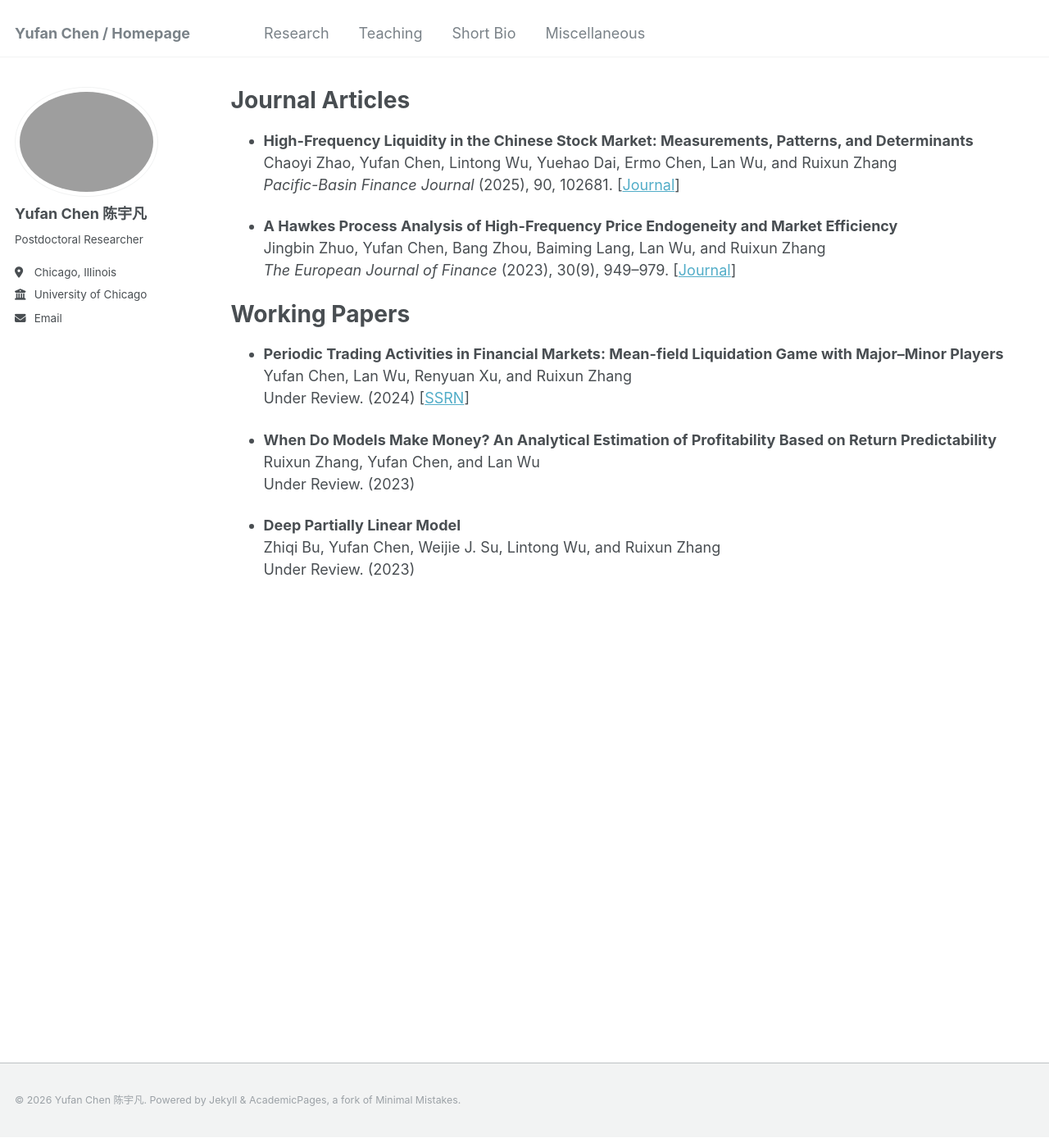
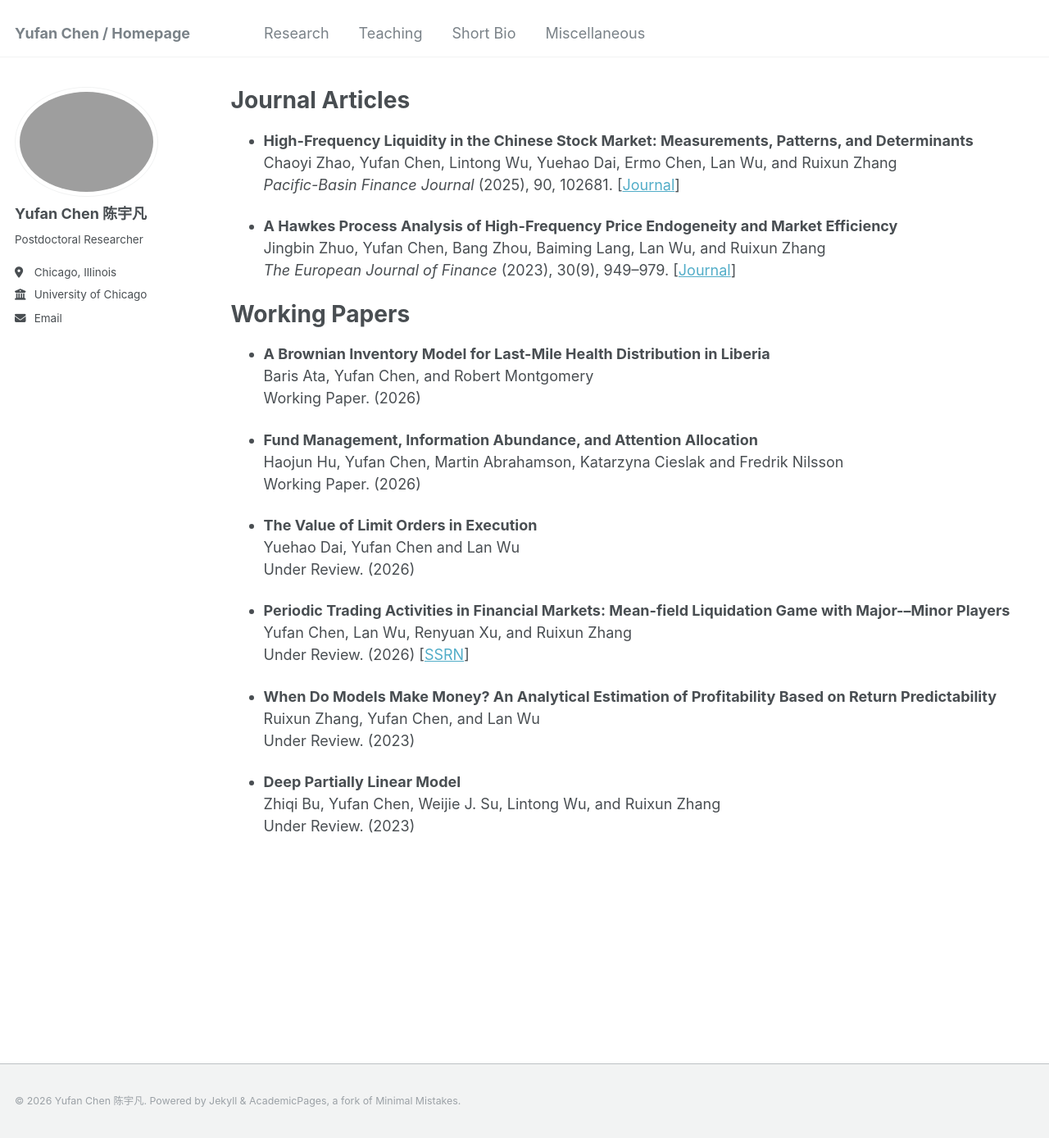
Before and after one commit to YuwanIvan/yuwanivan.github.io, a Jekyll site: the page built from _pages/research.md, in a window 1280 px wide and 1388 px high. Shown: the whole window at 82% size. Built offline with Jekyll 4.4.1, drawn with Linux system fonts in a browser that asks for light colours.

Commit message:
Update research.md

```diff
--- a/_pages/research.md
+++ b/_pages/research.md
@@ -19,9 +19,22 @@ Jingbin Zhuo, Yufan Chen, Bang Zhou, Baiming Lang, Lan Wu, and Ruixun Zhang <br>
 
 Working Papers
 ==========================
-* **Periodic Trading Activities in Financial Markets: Mean-field Liquidation Game with Major–Minor Players** <br>
+
+* **A Brownian Inventory Model for Last-Mile Health Distribution in Liberia** <br>
+Baris Ata, Yufan Chen, and Robert Montgomery <br>
+Working Paper. (2026)
+
+* **Fund Management, Information Abundance, and Attention Allocation** <br>
+Haojun Hu, Yufan Chen, Martin Abrahamson, Katarzyna Cieslak and Fredrik Nilsson <br>
+Working Paper. (2026)
+
+* **The Value of Limit Orders in Execution** <br>
+Yuehao Dai, Yufan Chen and Lan Wu <br>
+Under Review. (2026)
+
+* **Periodic Trading Activities in Financial Markets: Mean-field Liquidation Game with Major-–Minor Players** <br>
 Yufan Chen, Lan Wu, Renyuan Xu, and Ruixun Zhang <br>
-Under Review. (2024) [[SSRN](https://papers.ssrn.com/sol3/papers.cfm?abstract_id=4929201)]
+Under Review. (2026) [[SSRN](https://papers.ssrn.com/sol3/papers.cfm?abstract_id=4929201)]
 
 * **When Do Models Make Money? An Analytical Estimation of Profitability Based on Return Predictability** <br>
 Ruixun Zhang, Yufan Chen, and Lan Wu <br>
```
